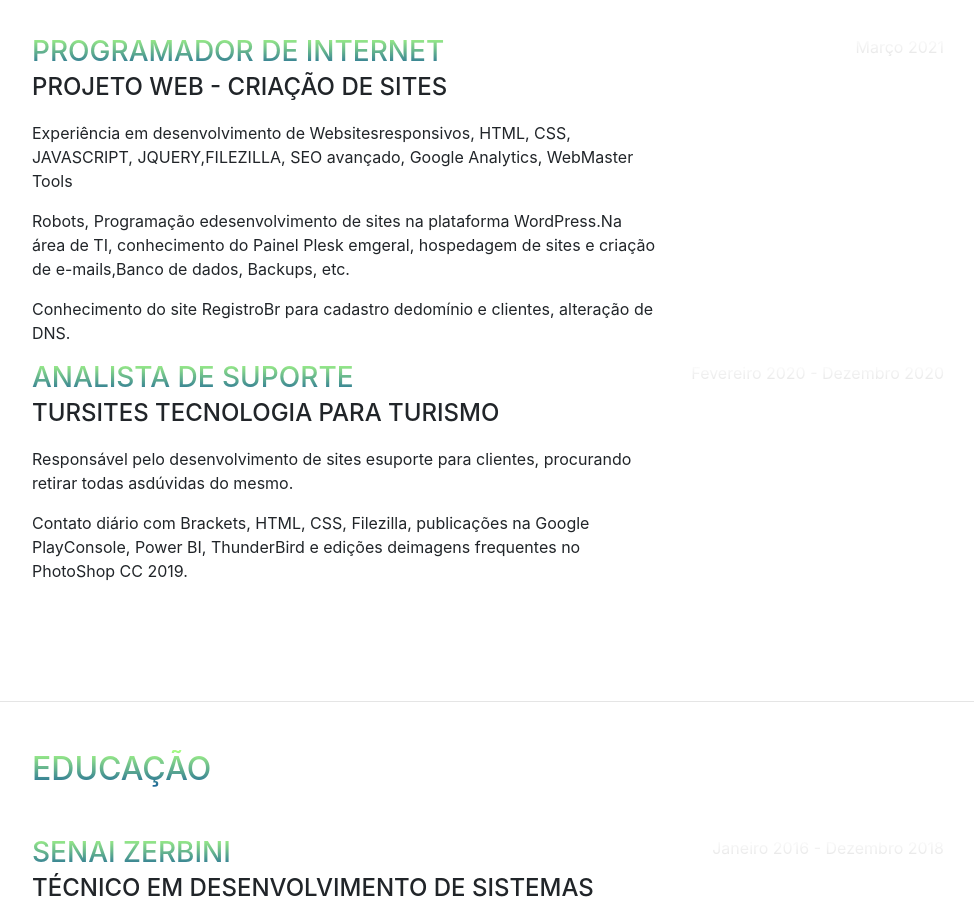
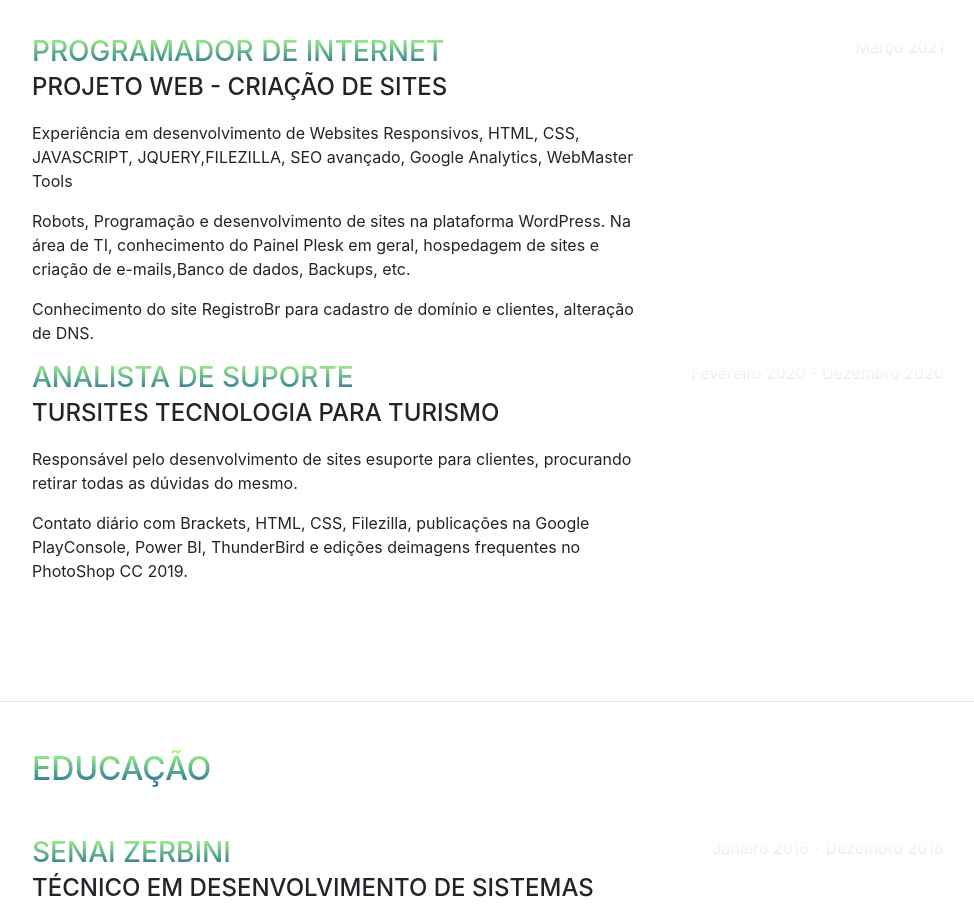
Before and after one commit to lemeskies/portif-lio, a website with bundled scripts: page index.html in a window 1280 px wide. Shown: the part 900-1821 px from the top of the page, without its empty margins (288-1262 px from the left). Built offline with nearby package versions, Linux system fonts and the light colour scheme; a web font is replaced by a local one.

Commit message:
Add files via upload

```diff
--- a/index.html
+++ b/index.html
@@ -98,10 +98,10 @@
             <div class="subheading mb-3">PROJETO WEB - CRIAÇÃO DE SITES</div>
 
 
-              <p>Experiência em desenvolvimento de Websitesresponsivos, HTML, CSS, JAVASCRIPT, JQUERY,FILEZILLA, SEO avançado, Google Analytics, WebMaster Tools</p>
+              <p>Experiência em desenvolvimento de Websites Responsivos, HTML, CSS, JAVASCRIPT, JQUERY,FILEZILLA, SEO avançado, Google Analytics, WebMaster Tools</p>
 
-              <p>Robots, Programação edesenvolvimento de sites na plataforma WordPress.Na área de TI, conhecimento do Painel Plesk emgeral, hospedagem de sites e criação de e-mails,Banco de dados, Backups, etc.</p>
-              <p>Conhecimento do site RegistroBr para cadastro dedomínio e clientes, alteração de DNS.</p>
+              <p>Robots, Programação e desenvolvimento de sites na plataforma WordPress. Na área de TI, conhecimento do Painel Plesk em geral, hospedagem de sites e criação de e-mails,Banco de dados, Backups, etc.</p>
+              <p>Conhecimento do site RegistroBr para cadastro de domínio e clientes, alteração de DNS.</p>
 
           </div>
           <div class="resume-date text-md-right">
@@ -115,7 +115,7 @@
             <div class="subheading mb-3">TURSITES TECNOLOGIA PARA TURISMO</div>
 
 
-              <p>Responsável pelo desenvolvimento de sites esuporte para clientes, procurando retirar todas asdúvidas do mesmo.</p>
+              <p>Responsável pelo desenvolvimento de sites esuporte para clientes, procurando retirar todas as dúvidas do mesmo.</p>
               <p> Contato diário com Brackets, HTML, CSS, Filezilla, publicações na Google PlayConsole, Power BI, ThunderBird e edições deimagens frequentes no PhotoShop CC 2019.</p>
 
           </div>
```
